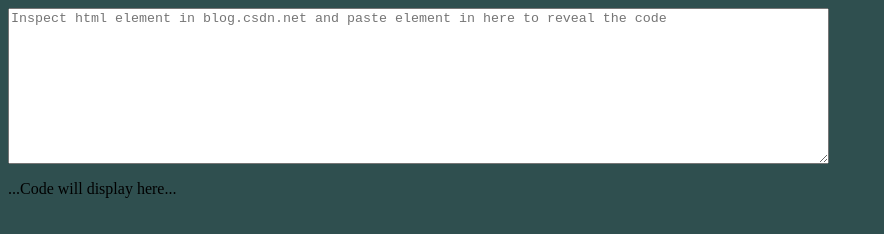
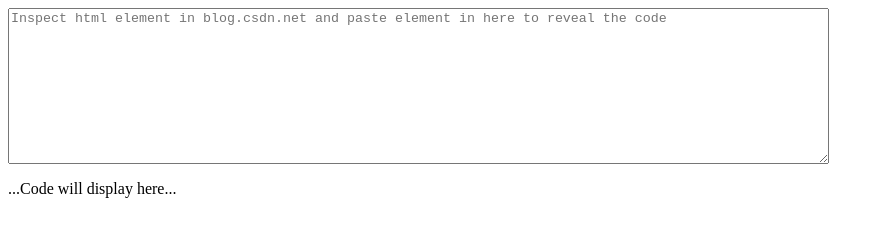
Before and after one commit to tibetanmastiffbot/tibetanmastiffbot.github.io, a plain HTML site: page docs/csdnpaster.html in a window 1280 px wide. Shown: the whole page, without its empty margins (0-884 px from the left). Drawn offline with nearby package versions, Linux system fonts and the light colour scheme.

Commit message:
Update csdnpaster.html

```diff
--- a/docs/csdnpaster.html
+++ b/docs/csdnpaster.html
@@ -6,7 +6,7 @@
     <style>
         body {
             height: 100%;
-            background-color: darkslategray;
+            background-color: white;
         }
 
         /*
```
